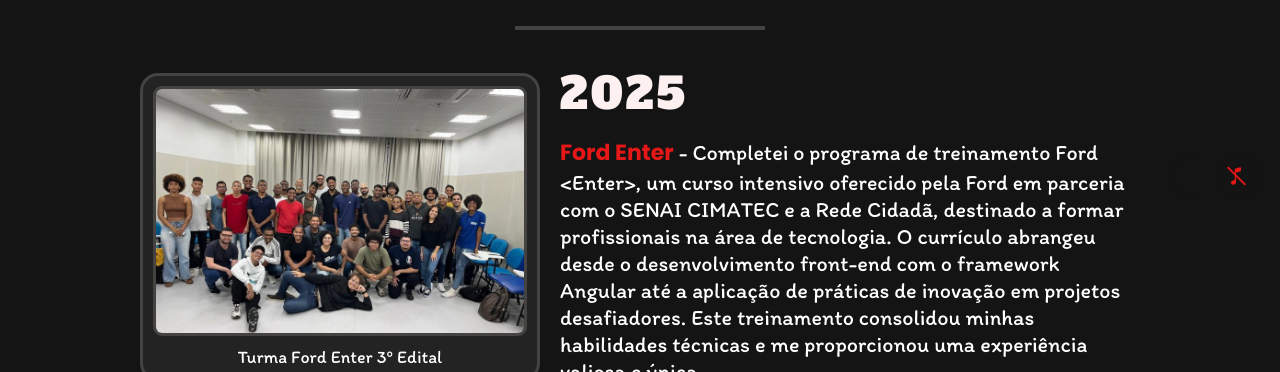
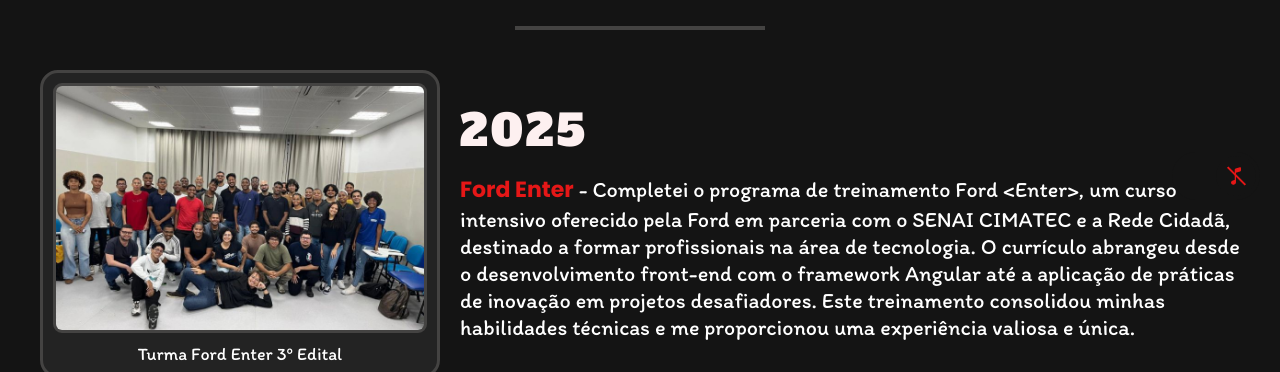
Before and after one commit to jvs-dev/jv-portfolio, a React (Vite) app: page /MyHistory in a window 1280 px wide. Shown: the part 580-952 px from the top of the page. Built offline with nearby package versions, Linux system fonts and the light colour scheme; no server answers; the database is empty; a web font is replaced by a local one.

Commit message:
fix myHistory Section

```diff
--- a/src/pages/MyHistory/MyHistory.css
+++ b/src/pages/MyHistory/MyHistory.css
@@ -8,7 +8,7 @@
 
 .historySection__div--1 {
   width: 100%;
-  max-width: 100dvw;
+  max-width: 1280px;
   padding: 70px 40px 30px 40px;
   display: flex;
   align-items: center;
@@ -81,7 +81,7 @@
 
 .historySection__historyCard {
   width: 100%;
-  max-width: 1000px;
+  max-width: 1200px;
   display: flex;
   flex-direction: row;
   align-items: center;
```
